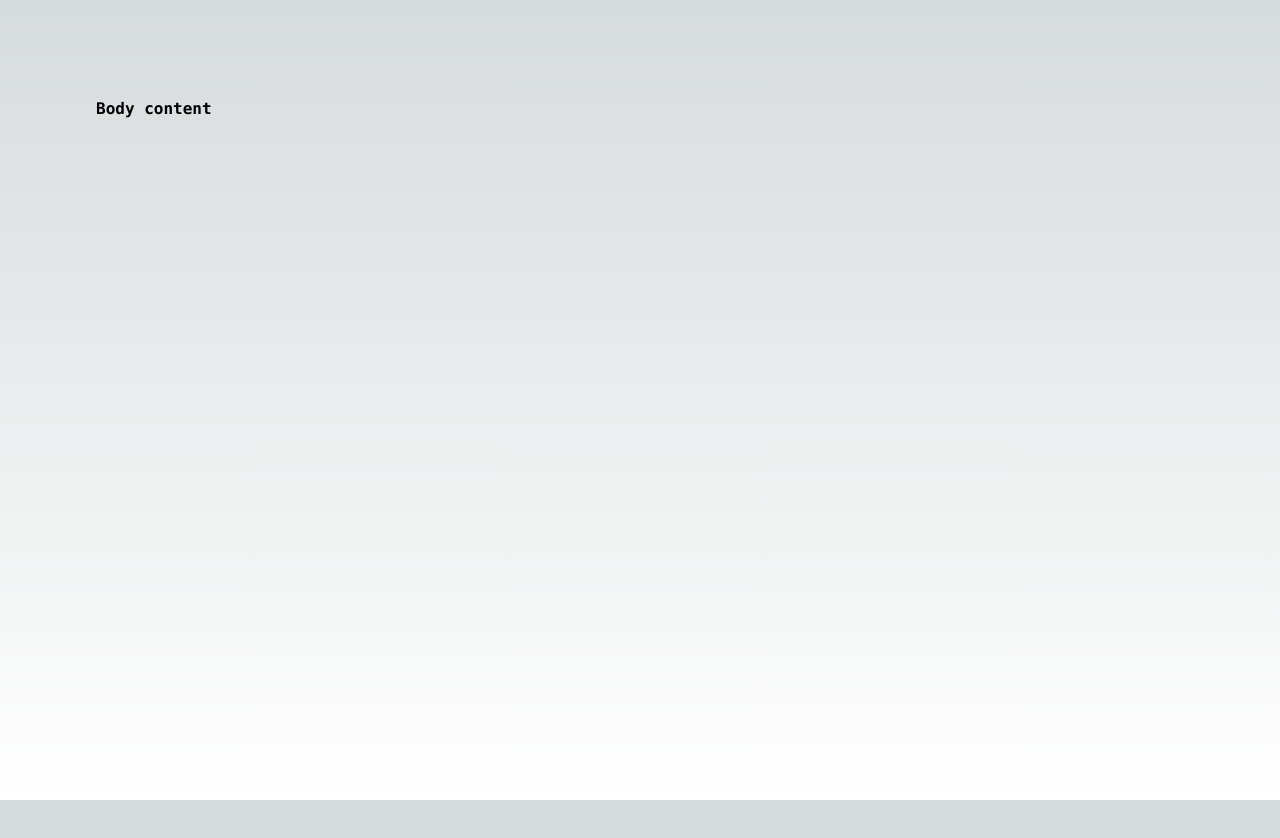
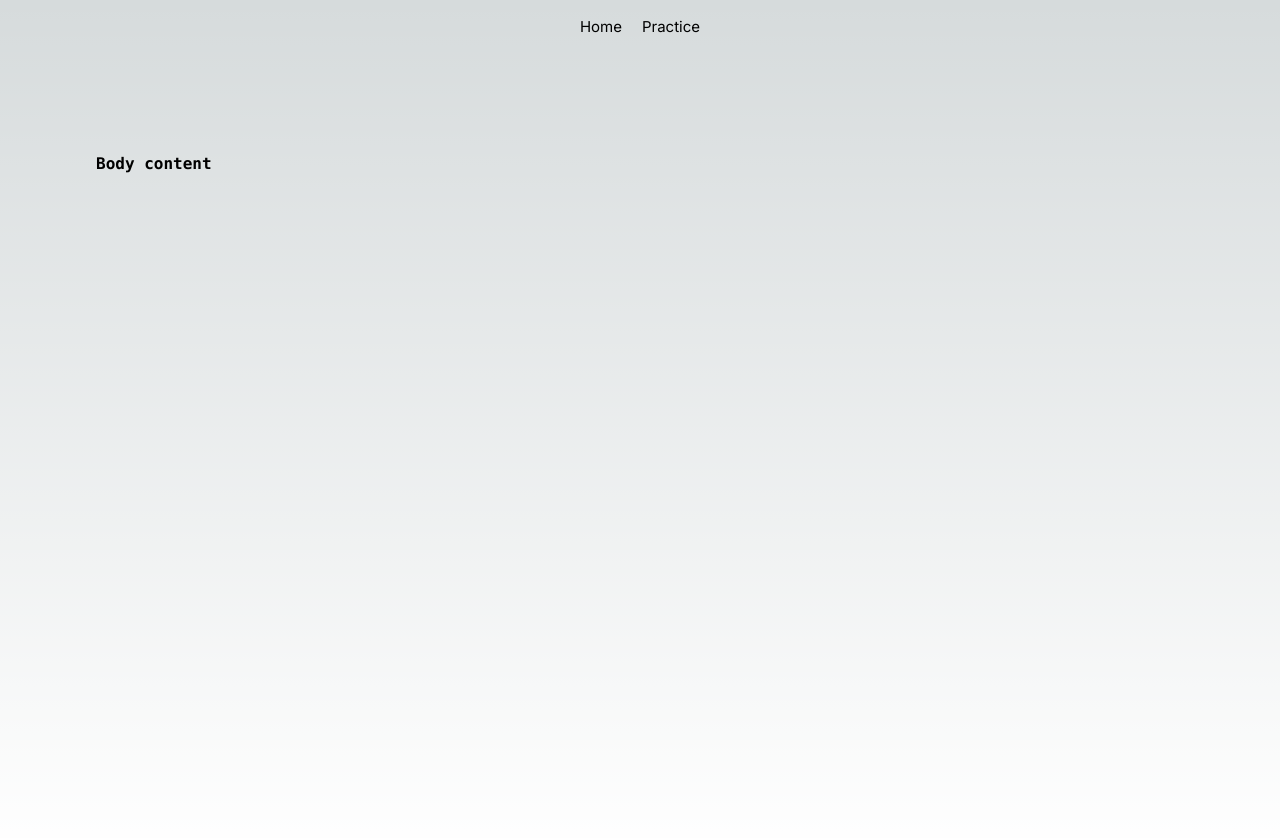
Before and after one commit to DebuggedMoon/comptia-study, a Next.js app: page / in a window 1280 px wide. Shown: the top 838 px of the page. Before the commit the page ends 800 px from the top, so only its background shows below. Built offline with nearby package versions, Linux system fonts and the light colour scheme.

Commit message:
Add page Routes as dict & Add logicless DirectionalyStickyHeader component

```diff
--- a/src/app/layout.tsx
+++ b/src/app/layout.tsx
@@ -1,6 +1,7 @@
 import type { Metadata } from "next";
 import { Inter } from "next/font/google";
 import "./globals.css";
+import DirectionalyStickyHeader from "@/components/DirectionalyStickyHeader";
 
 const inter = Inter({ subsets: ["latin"] });
 
@@ -16,7 +17,10 @@ export default function RootLayout({
 }>) {
   return (
     <html lang="en">
-      <body className={inter.className}>{children}</body>
+      <body className={inter.className}>
+        <DirectionalyStickyHeader />
+        {children}
+      </body>
     </html>
   );
 }
--- /dev/null
+++ b/src/components/DirectionalyStickyHeader.tsx
@@ -0,0 +1,29 @@
+"use client"
+
+import { ROUTES } from "@/utils/Routes";
+import Link from "next/link";
+
+export default function DirectionalyStickyHeader() {
+	console.log("Header rendered!")
+
+	return (
+		<header
+			className="flex justify-center items-center py-4 px-7"
+		>
+			<nav>
+				<ul
+					className="flex gap-x-5 text-[15px]"
+				>
+					{ROUTES.map((route) => (
+						<li key={route.path}>
+							<Link href={route.path}>
+								{route.label}
+							</Link>
+						</li>
+					))}
+				</ul>
+			</nav>
+		</header>
+	);
+
+}
--- /dev/null
+++ b/src/utils/Routes.ts
@@ -0,0 +1,20 @@
+
+export type Route = {
+	label: string,
+	path: string
+};
+
+/*
+	Dictionary containing routes and their labels.
+	Labels are the name of a given path.
+*/
+export const ROUTES: Route[] = [
+	{
+		label: "Home",
+		path: "/"
+	},
+	{
+		label: "Practice",
+		path: "/practice"
+	}
+];
```
Also changed, not shown: src/app/page.tsx (line endings or trailing spaces).
